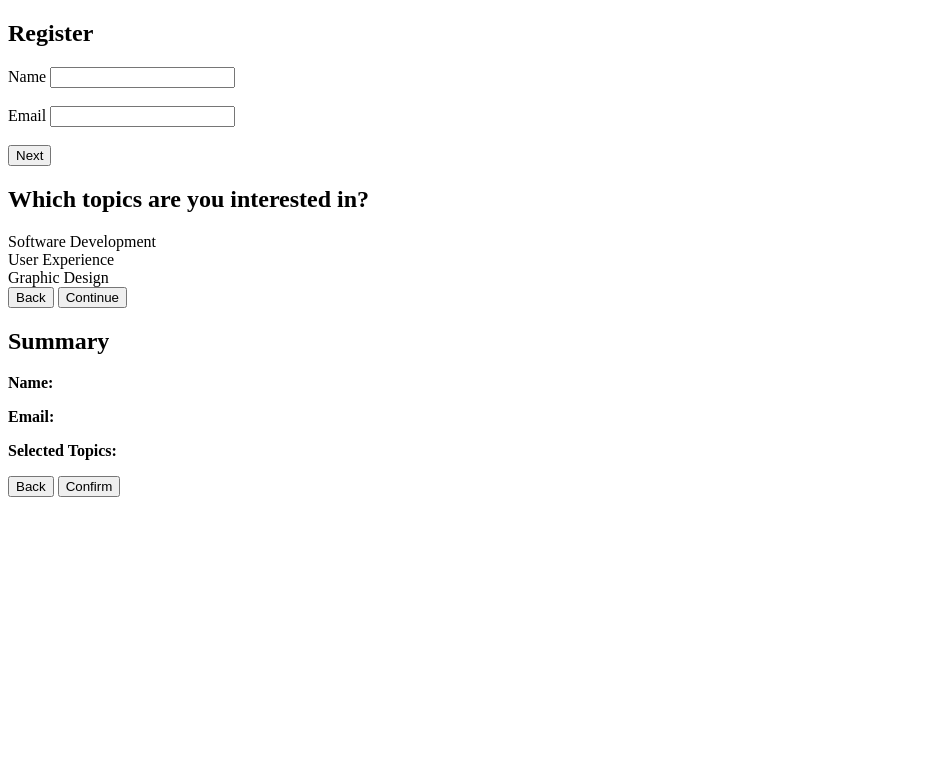
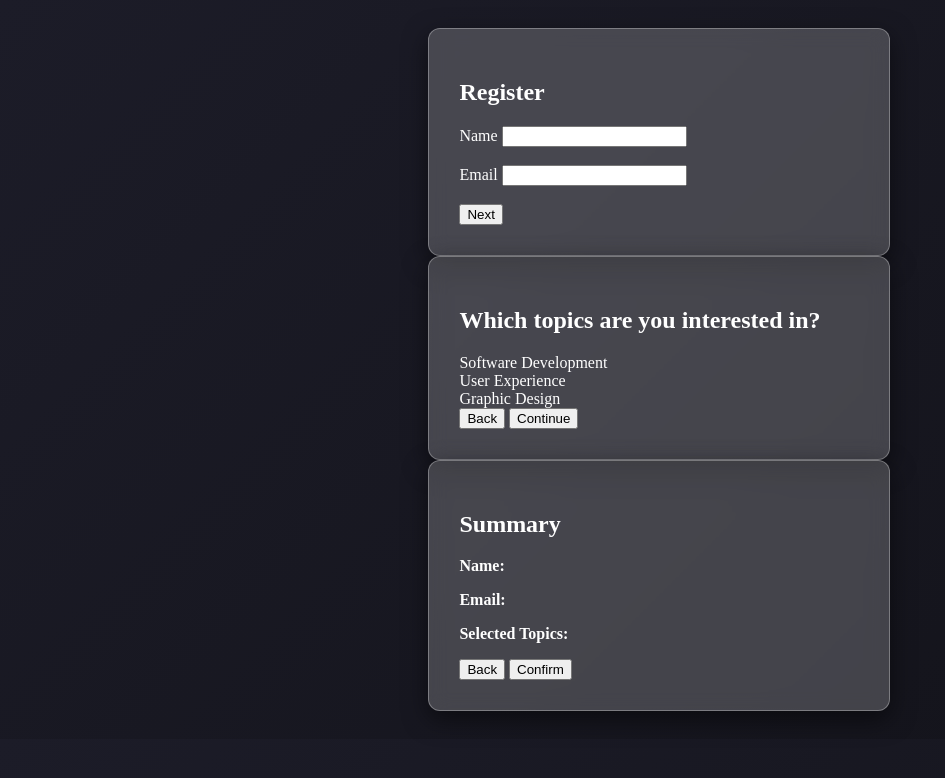
Before and after one commit to Eragonbro/registerform, a plain HTML site: page index.html in a window 1280 px wide. Shown: the whole page, without its empty margins (0-945 px from the left). Drawn offline with Linux system fonts and the light colour scheme.

Commit message:
add CSS and JS structure

```diff
--- a/index.html
+++ b/index.html
@@ -11,10 +11,11 @@
     <body>
         <main>
 
-
+            <div class="container">
             <form action="/submit-form" method="post" id="multiStepForm">
 
                 <!-- Step 1: name and email-->
+
                     <div class="step active" id="step1">
 
                         <h2>Register</h2>
@@ -29,6 +30,7 @@
 
                         <button type="button" id="nextStep1">Next</button>
                     </div>
+
 
                 <!-- Step 2: topics-->
                 <div class="step" id="step2">
@@ -58,6 +60,7 @@
                 </div
 
             </form>
+            </div>
 
         </main>
 
--- a/style.css
+++ b/style.css
@@ -0,0 +1,23 @@
+body {
+    background: linear-gradient(135deg, #1c1c28, #13131a);
+    color: #ffffff;
+}
+
+.container {
+    display: flex;
+    justify-content: center;
+    align-items: center;
+    padding: 20px;
+}
+
+.step {
+    background: rgba(255, 255, 255, 0.2);
+    backdrop-filter: blur(10px);
+    border-radius: 12px;
+    padding: 30px;
+    box-shadow: 0 8px 24px rgba(0, 0, 0, 0.5);
+    border: 1px solid rgba(255, 255, 255, 0.3);
+    width: 100%;
+    max-width: 400px;
+
+}
```
Also changed, not shown: javascript.js (+25 -0 lines). Lines whose indentation alone changed are shown as unchanged.
